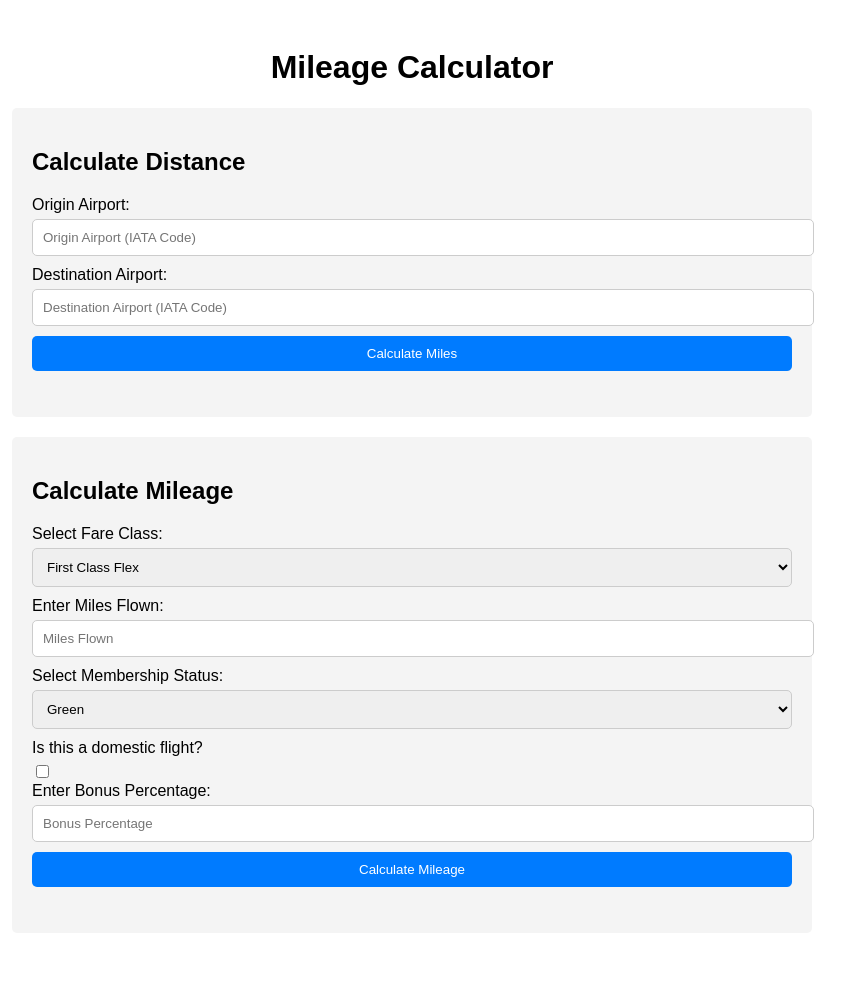
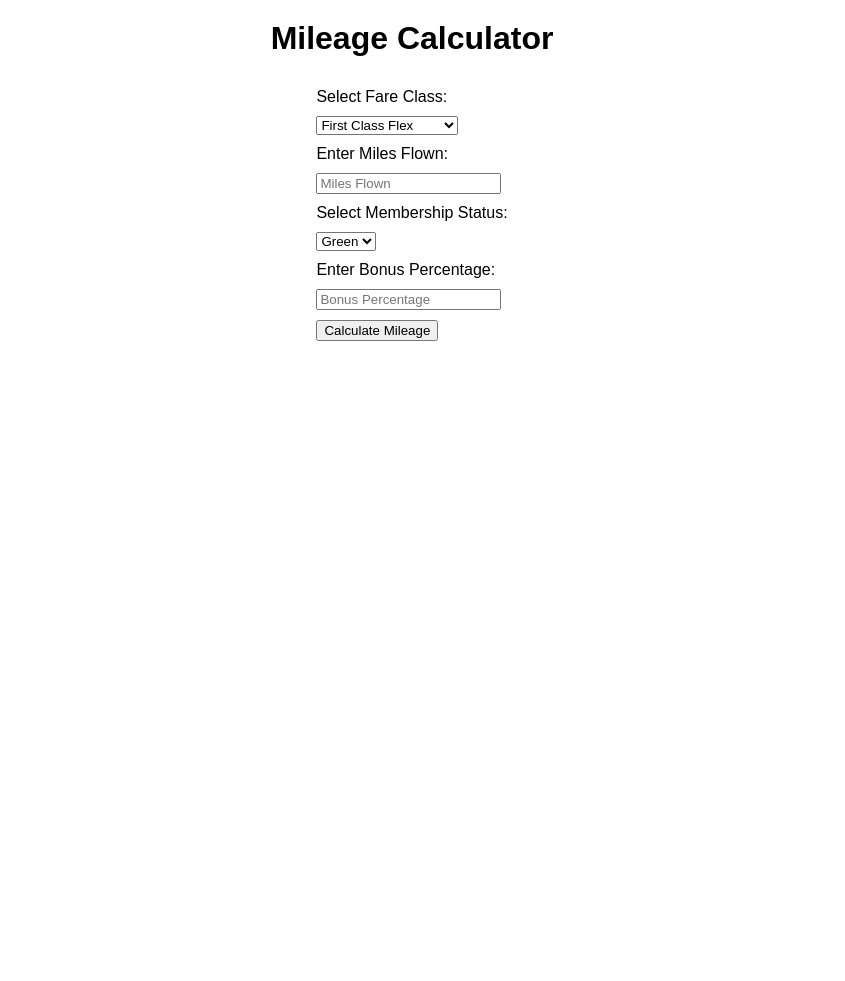
Before and after one commit to wafib/wafib.github.io, a Jekyll site: the page calculator.html, which Jekyll copies as it is, in a window 1280 px wide. Shown: the whole page, without its empty margins (228-1073 px from the left). Built offline with Jekyll 4.4.1, drawn with Linux system fonts in a browser that asks for light colours; after the commit the page ends 900 px from its top, so only the background shows below that.

Commit message:
calc
updated to remove that part

```diff
--- a/calculator.html
+++ b/calculator.html
@@ -7,48 +7,31 @@
     <link rel="stylesheet" href="styles.css">
 </head>
 <body>
-    <div class="container">
     <h1>Mileage Calculator</h1>
-        <div class="calculator">
-            <h2>Calculate Distance</h2>
-            <label for="origin">Origin Airport:</label>
-            <input type="text" id="origin" placeholder="Origin Airport (IATA Code)">
-            <label for="destination">Destination Airport:</label>
-            <input type="text" id="destination" placeholder="Destination Airport (IATA Code)">
-            <button id="calculateMilesBtn">Calculate Miles</button>
-            <p id="resultLabel"></p>
-        </div>
-        <div class="calculator">
-            <h2>Calculate Mileage</h2>
-            <label for="fareClass">Select Fare Class:</label>
-            <select id="fareClass">
+    <form>
+        <label for="fare-class">Select Fare Class:</label>
+        <select id="fare-class">
             <option value="First Class Flex">First Class Flex</option>
             <option value="Business Class Flex">Business Class Flex</option>
-                <option value="Business Class Basic">Business Class Basic</option>
-                <option value="Guest Class Flex">Guest Class Flex</option>
-                <option value="Guest Basic">Guest Basic</option>
-                <option value="Guest Saver">Guest Saver</option>
-                <option value="First Class Semi-Flex">First Class Semi-Flex</option>
-                <option value="Business Class Semi-Flex">Business Class Semi-Flex</option>
-                <option value="Guest Class Semi-Flex">Guest Class Semi-Flex</option>
+            <!-- Add other fare class options here -->
         </select>
-            <label for="milesFlown">Enter Miles Flown:</label>
-            <input type="number" id="milesFlown" placeholder="Miles Flown">
-            <label for="membershipStatus">Select Membership Status:</label>
-            <select id="membershipStatus">
+
+        <label for="miles-flown">Enter Miles Flown:</label>
+        <input type="number" id="miles-flown" placeholder="Miles Flown">
+
+        <label for="membership-status">Select Membership Status:</label>
+        <select id="membership-status">
             <option value="Green">Green</option>
             <option value="Silver">Silver</option>
             <option value="Gold">Gold</option>
         </select>
-            <label for="domesticFlight">Is this a domestic flight?</label>
-            <input type="checkbox" id="domesticFlight">
-            <label for="bonusPercentage">Enter Bonus Percentage:</label>
-            <input type="number" id="bonusPercentage" placeholder="Bonus Percentage">
-            <button id="calculateMileageBtn">Calculate Mileage</button>
-            <p id="totalMileageLabel"></p>
-        </div>
-    </div>
-	<script src="https://cdn.jsdelivr.net/npm/geopy@2.2.0/dist/geopy.min.js"></script>
+
+        <label for="bonus-percentage">Enter Bonus Percentage:</label>
+        <input type="number" id="bonus-percentage" placeholder="Bonus Percentage">
+
+        <button type="button" id="calculate">Calculate Mileage</button>
+    </form>
+    <div id="result"></div>
     <script src="script.js"></script>
 </body>
 </html>
--- a/script.js
+++ b/script.js
@@ -1,54 +1,43 @@
-document.addEventListener('DOMContentLoaded', function () {
-    const calculateMilesBtn = document.getElementById('calculateMilesBtn');
-    const originInput = document.getElementById('origin');
-    const destinationInput = document.getElementById('destination');
-    const resultLabel = document.getElementById('resultLabel');
+document.addEventListener("DOMContentLoaded", function () {
+    const calculateButton = document.getElementById("calculate");
 
-    calculateMilesBtn.addEventListener('click', function () {
-        const origin = originInput.value.toUpperCase();
-        const destination = destinationInput.value.toUpperCase();
+    calculateButton.addEventListener("click", function () {
+        const fareClass = document.getElementById("fare-class").value;
+        const milesFlown = parseFloat(document.getElementById("miles-flown").value);
+        const membershipStatus = document.getElementById("membership-status").value;
+        const bonusPercentage = parseFloat(document.getElementById("bonus-percentage").value);
 
-        try {
-            // Use the geodesic function to calculate distance
-            const originCoordinates = { latitude: airports[origin].lat, longitude: airports[origin].lon };
-            const destinationCoordinates = { latitude: airports[destination].lat, longitude: airports[destination].lon };
-            const distance = geodesic(originCoordinates, destinationCoordinates).miles;
+        const fareEarningRates = {
+            "First Class Flex": 3.5,
+            "Business Class Flex": 2.5,
+            // Add other fare class rates here
+        };
 
-            // Update the result label
-            resultLabel.textContent = `Distance between ${origin} and ${destination}: ${distance.toFixed(2)} miles`;
-        } catch (error) {
-            // Handle errors
-            resultLabel.textContent = 'Error: Unable to get coordinates for one or both airports';
+        const bonusMultipliers = {
+            "Green": 1.0,
+            "Silver": 1.25,
+            "Gold": 1.5,
+        };
+
+        const isDomestic = true; // You can implement this logic as needed
+
+        const bonusMultiplier = bonusMultipliers[membershipStatus];
+        const earningRate = fareEarningRates[fareClass];
+
+        if (isNaN(milesFlown) || isNaN(bonusPercentage)) {
+            displayResult("Please enter valid numbers.");
+        } else {
+            const totalMileage = calculateMileage(milesFlown, earningRate, bonusMultiplier);
+            displayResult(`Total mileage with bonus: ${totalMileage.toFixed(2)} miles`);
         }
     });
 
-    const calculateMileageBtn = document.getElementById('calculateMileageBtn');
-    const fareClassSelect = document.getElementById('fareClass');
-    const milesFlownInput = document.getElementById('milesFlown');
-    const membershipStatusSelect = document.getElementById('membershipStatus');
-    const domesticFlightCheckbox = document.getElementById('domesticFlight');
-    const bonusPercentageInput = document.getElementById('bonusPercentage');
-    const totalMileageLabel = document.getElementById('totalMileageLabel');
+    function calculateMileage(milesFlown, earningRate, bonusMultiplier) {
+        return milesFlown * earningRate * bonusMultiplier;
+    }
 
-    calculateMileageBtn.addEventListener('click', function () {
-        const fareClass = fareClassSelect.value;
-        const milesFlown = parseFloat(milesFlownInput.value);
-        const membershipStatus = membershipStatusSelect.value;
-        const isDomestic = domesticFlightCheckbox.checked;
-        const bonusPercentage = parseFloat(bonusPercentageInput.value);
-
-        // Define fare class earning rates
-        const earningRates = isDomestic ? fareEarningRates.Domestic : fareEarningRates.International;
-
-        // Get the earning rate for the selected fare class
-        const earningRate = earningRates[fareClass] || 0;
-
-        // Calculate total mileage
-        const baseMileage = milesFlown * earningRate;
-        const bonusMultiplier = bonusMultipliers[membershipStatus] || 1.0;
-        const totalMileage = baseMileage * bonusMultiplier;
-
-        // Update the total mileage label
-        totalMileageLabel.textContent = `Total mileage with bonus: ${totalMileage.toFixed(2)} miles`;
-    });
+    function displayResult(resultText) {
+        const resultDiv = document.getElementById("result");
+        resultDiv.textContent = resultText;
+    }
 });
--- a/styles.css
+++ b/styles.css
@@ -1,53 +1,25 @@
 body {
     font-family: Arial, sans-serif;
-}
-
-.container {
-    max-width: 800px;
-    margin: 0 auto;
-    padding: 20px;
+    text-align: center;
+    margin: 0;
+    padding: 0;
 }
 
 h1 {
-    text-align: center;
+    margin-top: 20px;
 }
 
-.calculator {
-    background-color: #f4f4f4;
-    padding: 20px;
-    margin-bottom: 20px;
-    border-radius: 5px;
+form {
+    display: inline-block;
+    text-align: left;
 }
 
-label {
+label, select, input, button {
     display: block;
-    margin-bottom: 5px;
+    margin: 10px 0;
 }
 
-input[type="text"],
-input[type="number"],
-select,
-button {
-    width: 100%;
-    padding: 10px;
-    margin-bottom: 10px;
-    border: 1px solid #ccc;
-    border-radius: 5px;
+#result {
+    font-weight: bold;
+    margin-top: 20px;
 }
-
-button {
-    background-color: #007bff;
-    color: #fff;
-    border: none;
-    cursor: pointer;
-}
-
-button:hover {
-    background-color: #0056b3;
-}
-
-p {
-    font-weight: bold;
-    color: green;
-    text-align: center;
-}
```
Lines whose indentation alone changed are shown as unchanged.
